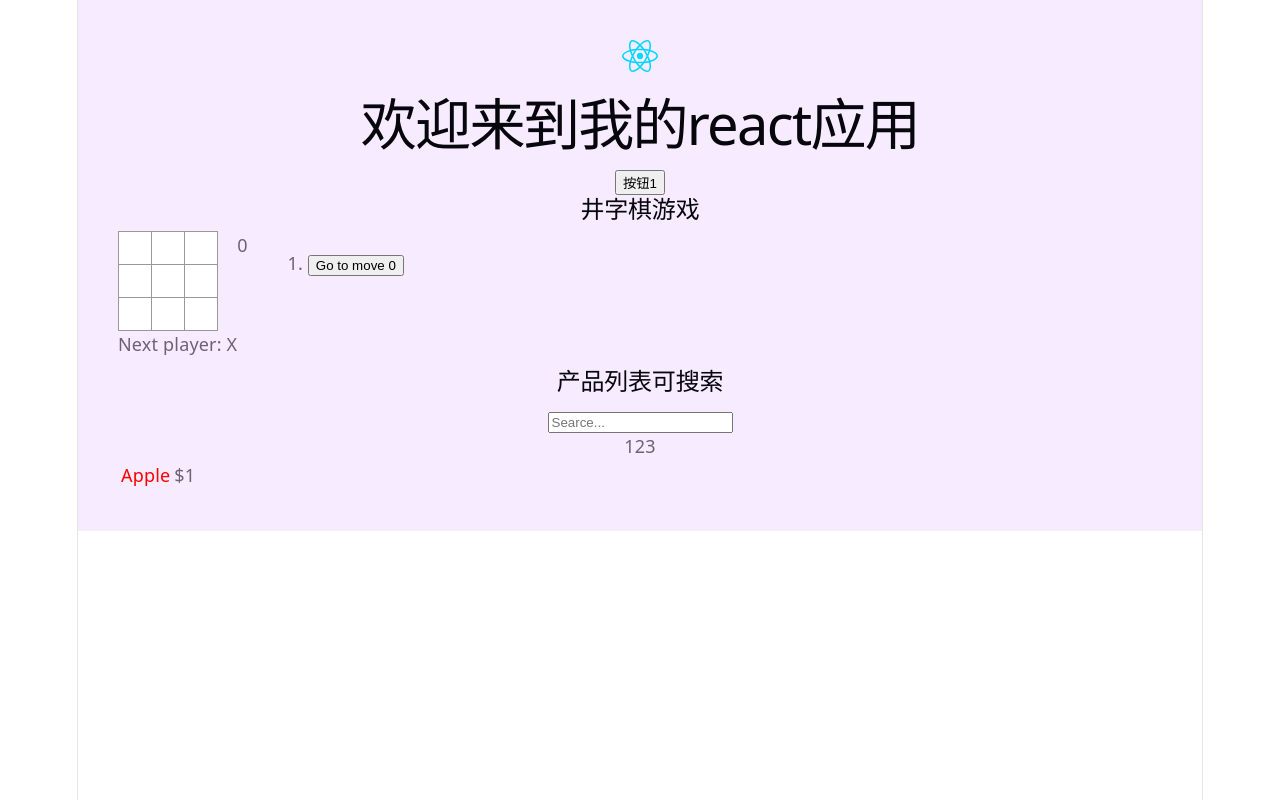
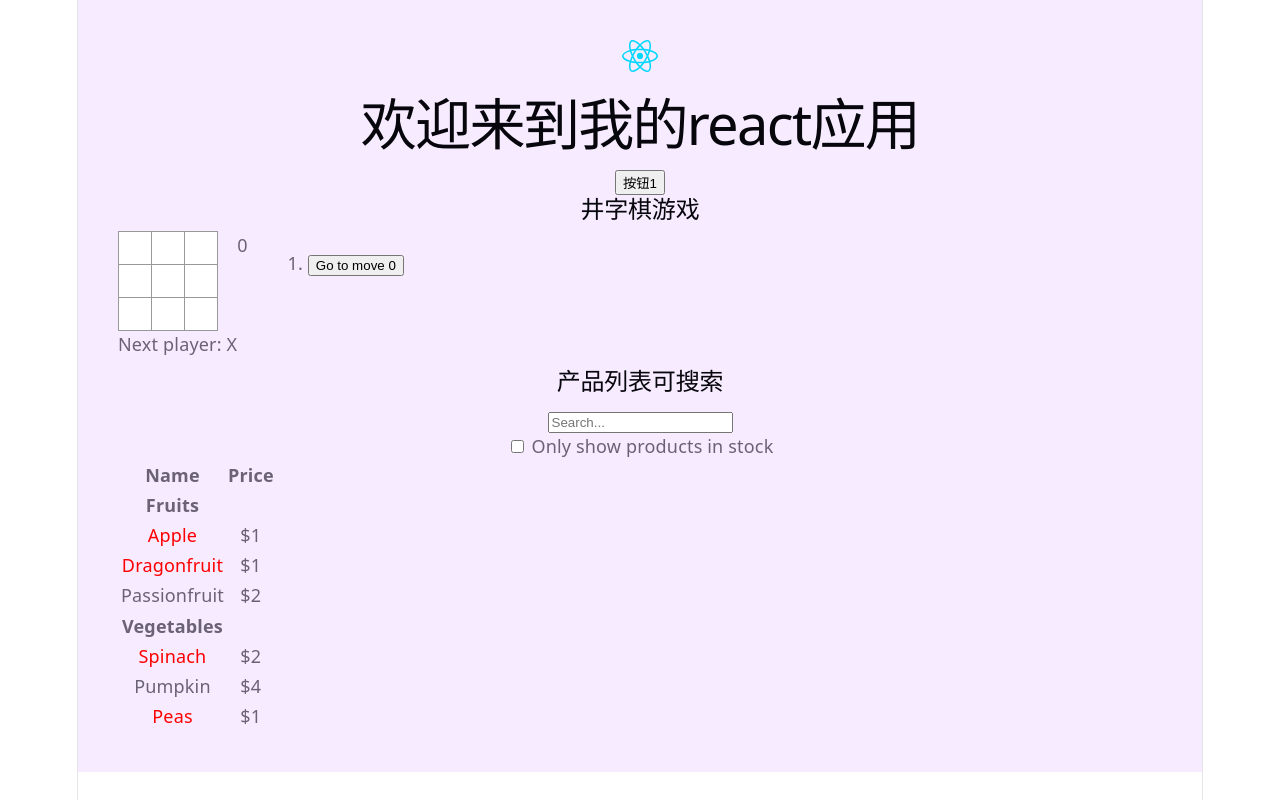
Before and after one commit to zqd123/react-study, a React (Vite) app: page / in a window 1280 px wide. Built offline with nearby package versions, Linux system fonts and the light colour scheme.

Commit message:
feat：product组件

```diff
--- a/src/components/Product.jsx
+++ b/src/components/Product.jsx
@@ -18,18 +18,94 @@ function ProductRow({product}){
         <td>{product.price}</td>
     </tr>
 }
-function Product(){
-
+/**
+ * 商品类别组件
+ * @param {*} param0
+ * @returns
+ */
+function ProductCategoryRow({category}){
+    return (
+        <tr colSpan="2">
+            <th>{category}</th>
+        </tr>
+    )
+}
+/**
+ * 搜索框
+ * @returns
+ */
+function SearchBar(){
     return (
         <>
-        <input placeholder="Searce..."></input>
-        <div>123</div>
+        <input placeholder="Search..." />
+        <p>
+          <input type="checkbox" />
+          {' '}
+          Only show products in stock
+        </p>
+        </>
+    )
+}
+/**
+ * 商品表格组件
+ * @returns
+ */
+function ProductTable({products}){
+  const rows = [];
+    let lastCategory = null;
+    products.forEach((product) => {
+      if (product.category !== lastCategory) {
+        rows.push(
+          <ProductCategoryRow
+            category={product.category}
+            key={product.category}
+          />
+        );
+        lastCategory = product.category;
+        }
+        rows.push(
+          <ProductRow
+            product={product}
+            key={product.name}
+          />
+        );
+      });
+    return (
+        <>
         <table>
-
-        <ProductRow product={PRODUCTS[0]}/>
+            <thead>
+                <tr>
+                <th>Name</th>
+                <th>Price</th>
+                </tr>
+            </thead>
+            <tbody>
+                {rows}
+            </tbody>
         </table>
         </>
     )
 }
+/**
+ * 商品组件
+ * @returns
+ */
+function FilterableProductTable({products}){
+    return (
+        <>
+        <SearchBar />
+        <ProductTable products={products} />
+        </>
+    )
+
+}
+function Product(){
+    return (
+        <>
+        <FilterableProductTable products={PRODUCTS}/>
+        </>
+    )
+}
+
 
 export default Product
```
